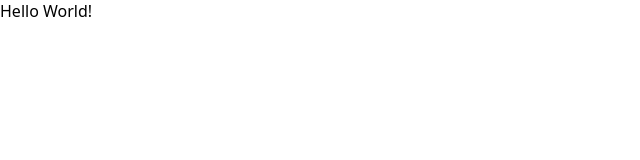
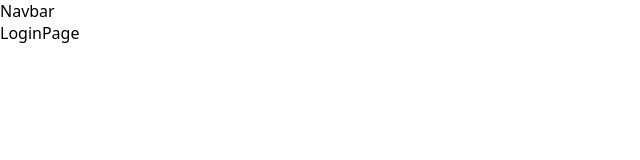
Before and after one commit to MysticMatrixx/presentation-chat-app, a React (Vite) app: page / in a window 1280 px wide. Shown: the top 160 px of the page, without its empty margins (0-640 px from the left). Built offline with nearby package versions, Linux system fonts and the light colour scheme.

Commit message:
Configured all the components

```diff
--- a/src/App.jsx
+++ b/src/App.jsx
@@ -1,17 +1,25 @@
+// import reactLogo from './assets/react.svg'
+// import viteLogo from '/vite.svg'
 import { useState } from 'react'
-import reactLogo from './assets/react.svg'
-import viteLogo from '/vite.svg'
+
+// import { signInWithGoogle } from './firebase'
+
+import { ChatPage } from './components/ChatPage/ChatPage'
+import { LoginPage } from './components/LoginPage/LoginPage'
+import { Navbar } from './components/Navbar/Navbar'
 import './App.css'
 
 function App() {
-  const [count, setCount] = useState(0)
+  const [pageNow, setPageNow] = useState("")
+  const [userLoggedIn, setUserLoggedIn] = useState(false)
 
   return (
     <>
-      <div>
-        Hello World!
+      <Navbar userLoggedIn={userLoggedIn} setPageNow={setPageNow} />
+      <div id='PageView'>
+        {pageNow === "ChatPage" ? <ChatPage /> : <LoginPage />}
       </div>
-     </>
+    </>
   )
 }
 
--- /dev/null
+++ b/src/components/ChatPage/ChatPage.jsx
@@ -0,0 +1,7 @@
+import './ChatPage.css'
+
+export function ChatPage() {
+    return (
+        <div>ChatPage</div>
+    )
+}
--- /dev/null
+++ b/src/components/LoginPage/LoginPage.jsx
@@ -0,0 +1,7 @@
+import './LoginPage.css'
+
+export function LoginPage() {
+    return (
+        <div>LoginPage</div>
+    )
+}
--- /dev/null
+++ b/src/components/Navbar/Navbar.jsx
@@ -0,0 +1,7 @@
+import './Navbar.css'
+
+export function Navbar() {
+    return (
+        <div>Navbar</div>
+    )
+}
```
Also changed, not shown: jsconfig.json (deleted, +0 -11 lines), src/firebase.js (+28 -0 lines), src/components/ChatPage/ChatPage.css (added), src/components/LoginPage/LoginPage.css (added), src/components/Navbar/Navbar.css (added).
